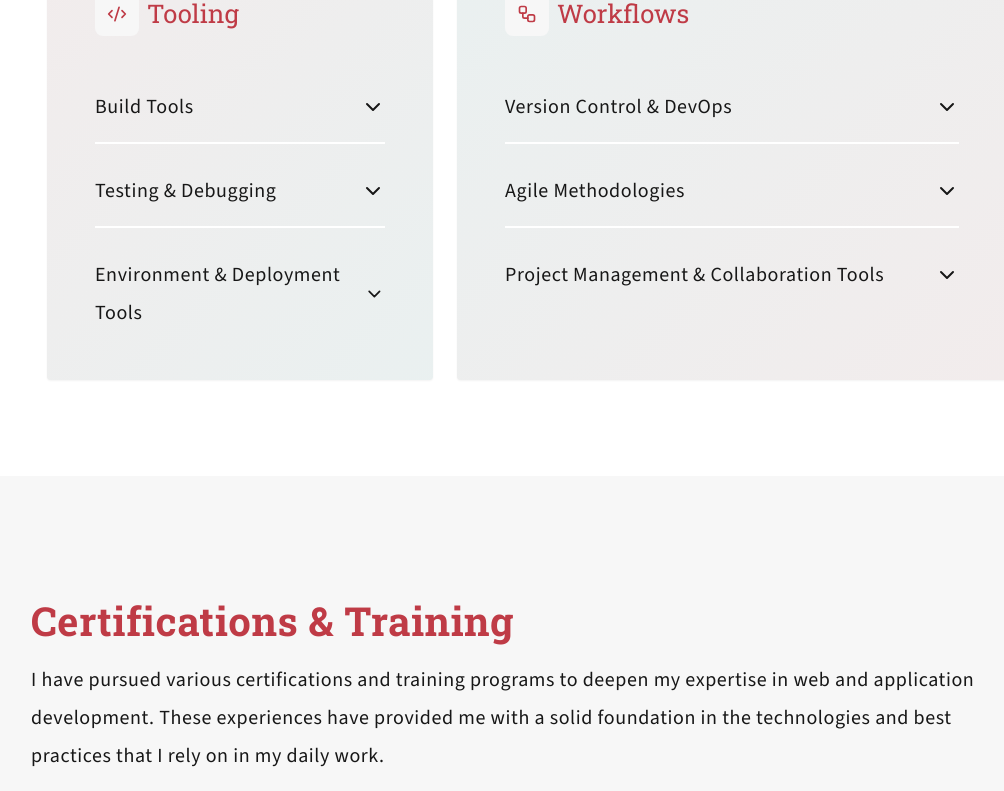
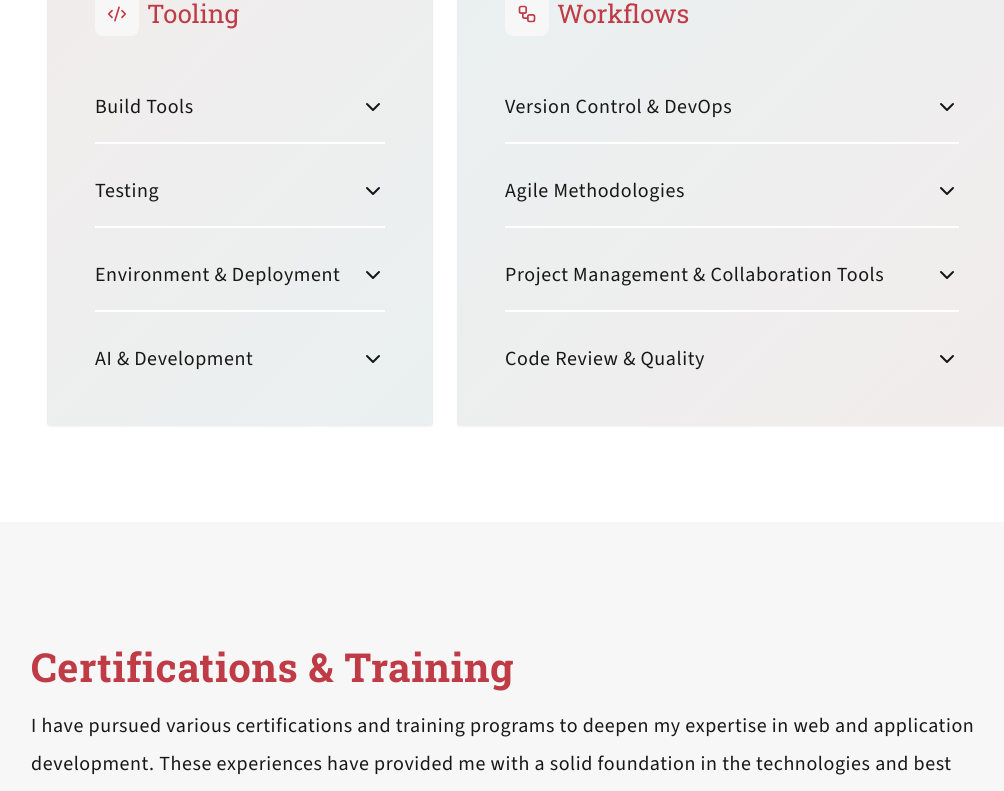
Before and after one commit to kalevitan/kylelevitan, a Next.js app: page / in a window 1280 px wide. Shown: the part 7553-8344 px from the top of the page, without its empty margins (113-1117 px from the left). Built offline with nearby package versions, Linux system fonts and the light colour scheme.

Commit message:
update skills based on new additions

```diff
--- a/app/components/skills/skills.json
+++ b/app/components/skills/skills.json
@@ -11,11 +11,11 @@
         },
         {
           "type": "Frameworks & Libraries",
-          "list": ["React", "Next.js", "Vue", "Alpine.js", "Angular"]
+          "list": ["React", "React Native", "Expo", "Next.js", "Vue"]
         },
         {
           "type": "Design Systems",
-          "list": ["Tailwind CSS", "Shadcn/UI", "Storybook", "Pattern Lab", "Bootstrap"]
+          "list": ["Tailwind CSS", "Shadcn/UI", "Storybook"]
         },
         {
           "type": "State Management",
@@ -23,7 +23,11 @@
         },
         {
           "type": "UI/UX Design",
-          "list": ["User-Centered Design", "Responsive Design", "Web Accessibility (WCAG, ARIA, a11y best practices)"]
+          "list": [
+            "User-Centered Design",
+            "Responsive Design",
+            "Web Accessibility (WCAG, ARIA, a11y best practices)"
+          ]
         }
       ]
     },
@@ -38,11 +42,19 @@
         },
         {
           "type": "Frameworks",
-          "list": ["Payload CMS", "Drupal", "Symfony", "WordPress", "Craft CMS"]
+          "list": ["Payload CMS", "Drupal", "WordPress"]
         },
         {
           "type": "APIs & Databases",
-          "list": ["PostgreSQL", "MySQL", "Firestore", "Express.js", "REST", "GraphQL"]
+          "list": [
+            "PostgreSQL",
+            "MySQL",
+            "Supabase",
+            "Firestore",
+            "Express.js",
+            "REST",
+            "GraphQL"
+          ]
         },
         {
           "type": "Mapping & Visualization APIs",
@@ -52,11 +64,13 @@
           "type": "Authentication",
           "list": [
             "Google Authentication (OAuth 2.0)",
+            "Supabase Auth",
             "Firebase Authentication",
             "SimpleSAMLphp",
             "SSO Integration",
             "NextAuth.js"
-        ]}
+          ]
+        }
       ]
     },
     {
@@ -66,15 +80,19 @@
       "skills": [
         {
           "type": "Build Tools",
-          "list": ["Webpack", "Vite", "Babel", "Gulp", "Parcel"]
+          "list": ["Webpack", "Vite"]
         },
         {
-          "type": "Testing & Debugging",
-          "list": ["Cypress", "Backstop.js", "Playwright", "Behat", "Xdebug"]
+          "type": "Testing",
+          "list": ["Cypress", "Playwright"]
         },
         {
-          "type": "Environment & Deployment Tools",
-          "list": ["Terminus", "Docker", "Lando", "Docksal", "DDEV"]
+          "type": "Environment & Deployment",
+          "list": ["Docker", "TestFlight", "EAS"]
+        },
+        {
+          "type": "AI & Development",
+          "list": ["Claude", "GPT-4", "Gemini", "Cursor", "MCP Servers"]
         }
       ]
     },
@@ -85,15 +103,37 @@
       "skills": [
         {
           "type": "Version Control & DevOps",
-          "list": ["Git", "Bitbucket Pipelines", "GitHub Actions", "Jenkins", "CircleCI"]
+          "list": [
+            "Git",
+            "Bitbucket Pipelines",
+            "GitHub Actions",
+            "Xcode Cloud",
+            "CircleCI"
+          ]
         },
         {
           "type": "Agile Methodologies",
-          "list": ["Agile", "Scrum", "Kanban", "Sprint Planning", "Standups", "Retrospectives"]
+          "list": [
+            "Agile",
+            "Scrum",
+            "Kanban",
+            "Sprint Planning",
+            "Standups",
+            "Retrospectives"
+          ]
         },
         {
           "type": "Project Management & Collaboration Tools",
           "list": ["Jira", "Trello", "Slack", "Confluence", "Asana"]
+        },
+        {
+          "type": "Code Review & Quality",
+          "list": [
+            "Pull Request Reviews",
+            "ESLint",
+            "Prettier",
+            "Code Standards"
+          ]
         }
       ]
     }
```
Also changed, not shown: app/components/skills/index.tsx (+20 -8 lines). Lines whose indentation alone changed are shown as unchanged.
